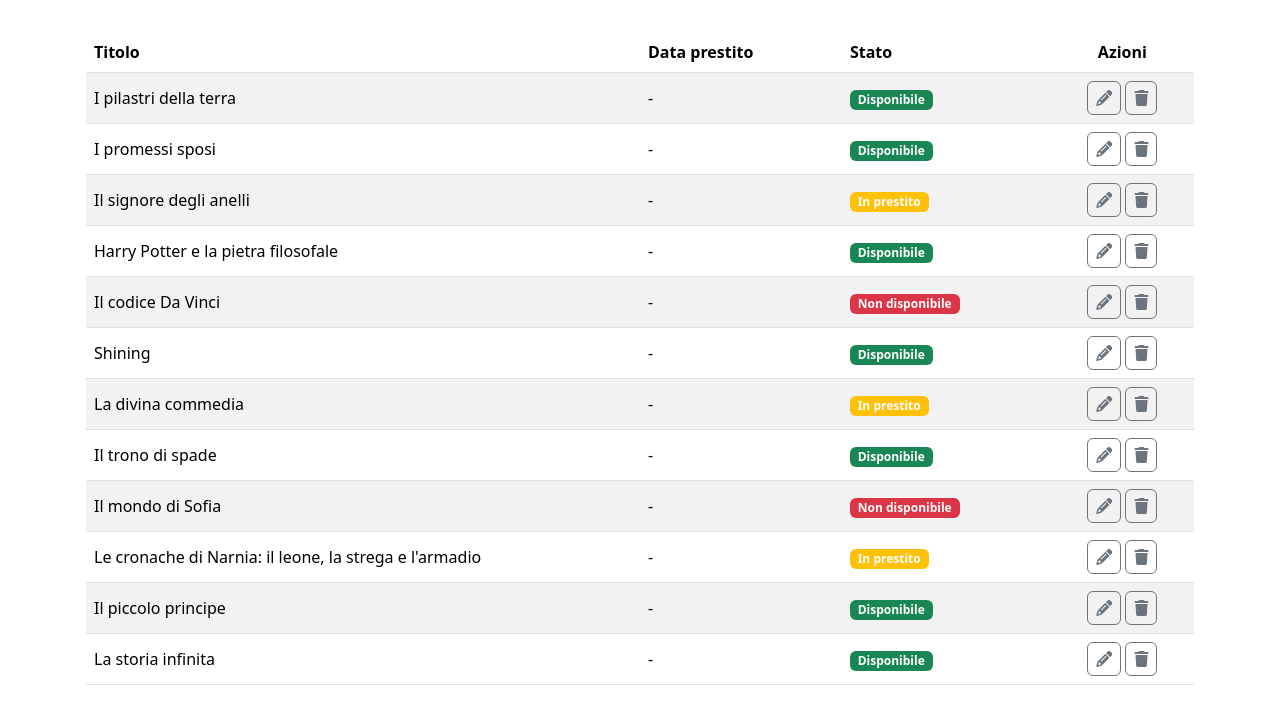
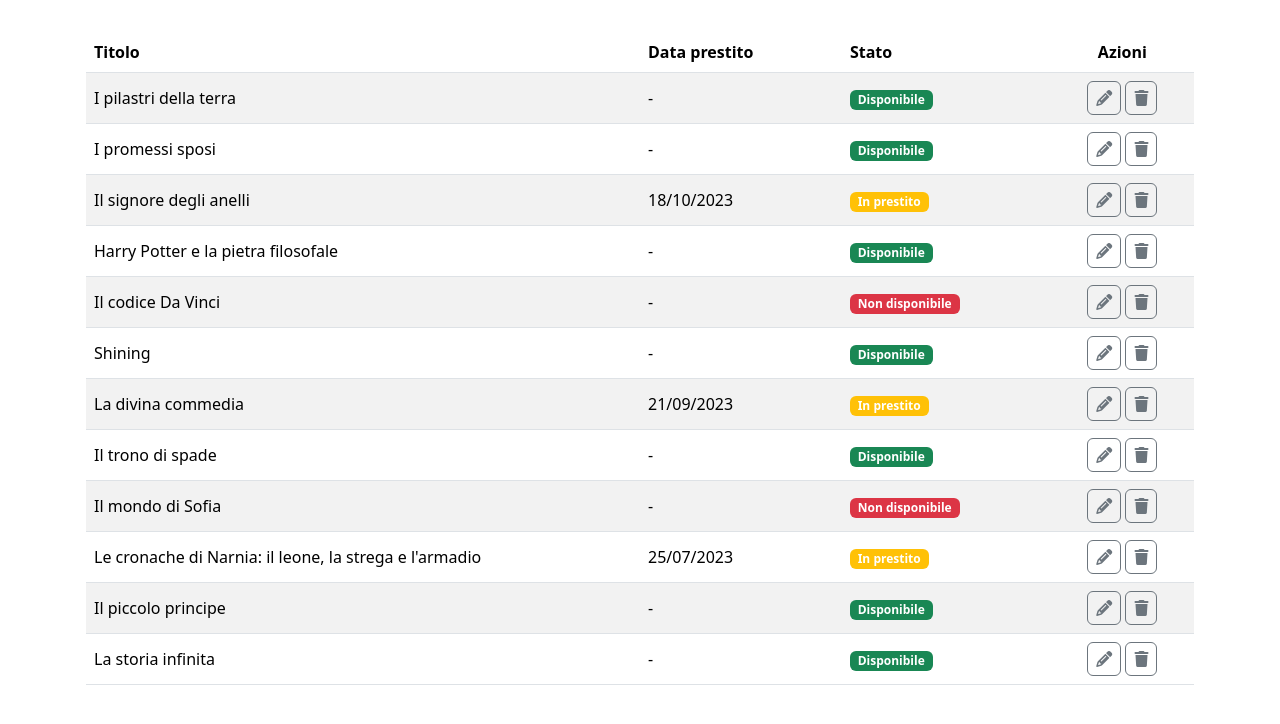
Before and after one commit to SamueleTerraroli/html-css-bootstrap-dashboard, a plain HTML site: page index.html in a window 1280 px wide. Shown: the part 228-952 px from the top of the page. Drawn offline with nearby package versions, Linux system fonts and the light colour scheme.

Commit message:
fix:data

```diff
--- a/index.html
+++ b/index.html
@@ -85,7 +85,7 @@
           <!-- table line -->
           <tr class="align-middle">
             <td>Il signore degli anelli</td>
-            <td class="d-none d-md-table-cell">-</td>
+            <td class="d-none d-md-table-cell">18/10/2023</td>
             <td><span class="badge bg-warning">In prestito</span></td>
             <td class="text-center">
               <button type="button" class="btn btn-outline-secondary p-1 px-2 fs-6"><i class="fa-solid fa-pencil"></i></button>
@@ -129,7 +129,7 @@
           <!-- table line -->
           <tr class="align-middle">
             <td>La divina commedia</td>
-            <td class="d-none d-md-table-cell">-</td>
+            <td class="d-none d-md-table-cell">21/09/2023</td>
             <td><span class="badge bg-warning">In prestito</span></td>
             <td class="text-center">
               <button type="button" class="btn btn-outline-secondary p-1 px-2 fs-6"><i class="fa-solid fa-pencil"></i></button>
@@ -162,7 +162,7 @@
           <!-- table line -->
           <tr class="align-middle">
             <td>Le cronache di Narnia: il leone, la strega e l'armadio</td>
-            <td class="d-none d-md-table-cell">-</td>
+            <td class="d-none d-md-table-cell">25/07/2023</td>
             <td><span class="badge bg-warning">In prestito</span></td>
             <td class="text-center">
               <button type="button" class="btn btn-outline-secondary p-1 px-2 fs-6"><i class="fa-solid fa-pencil"></i></button>
```
